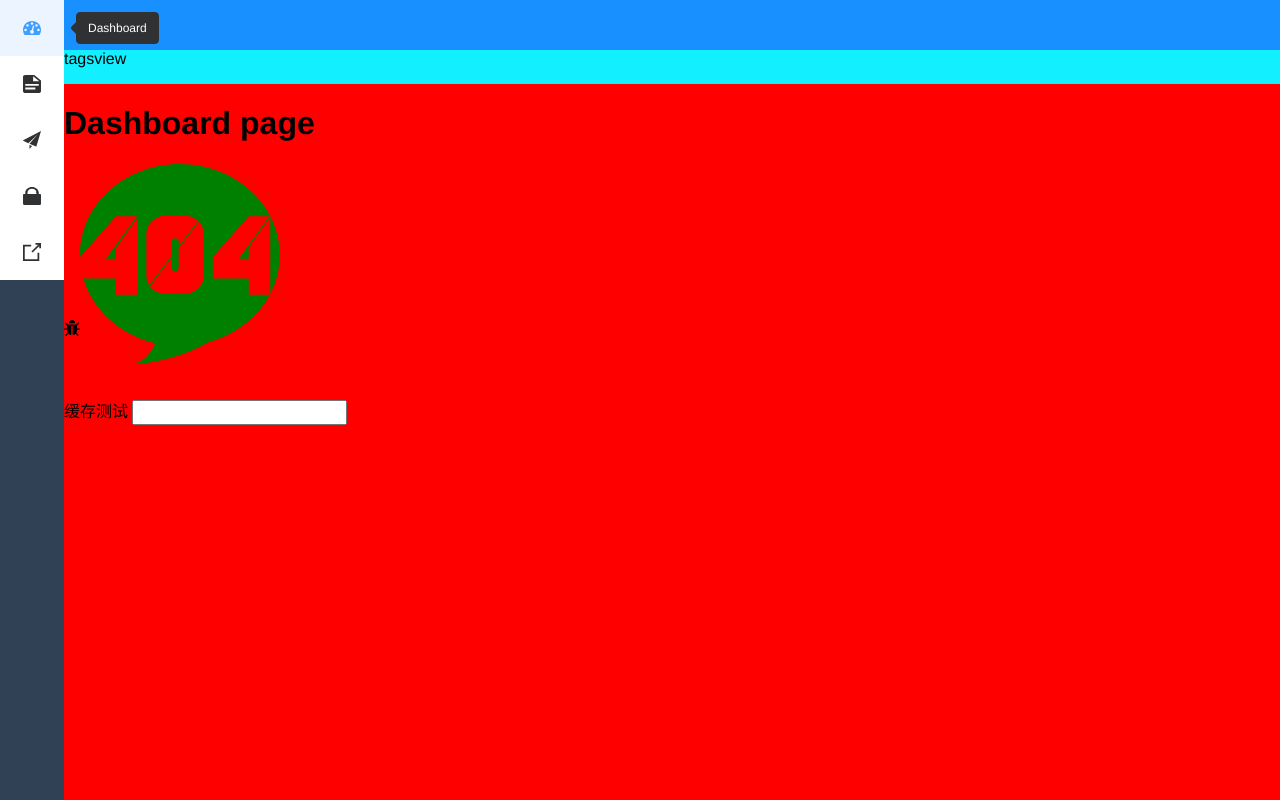
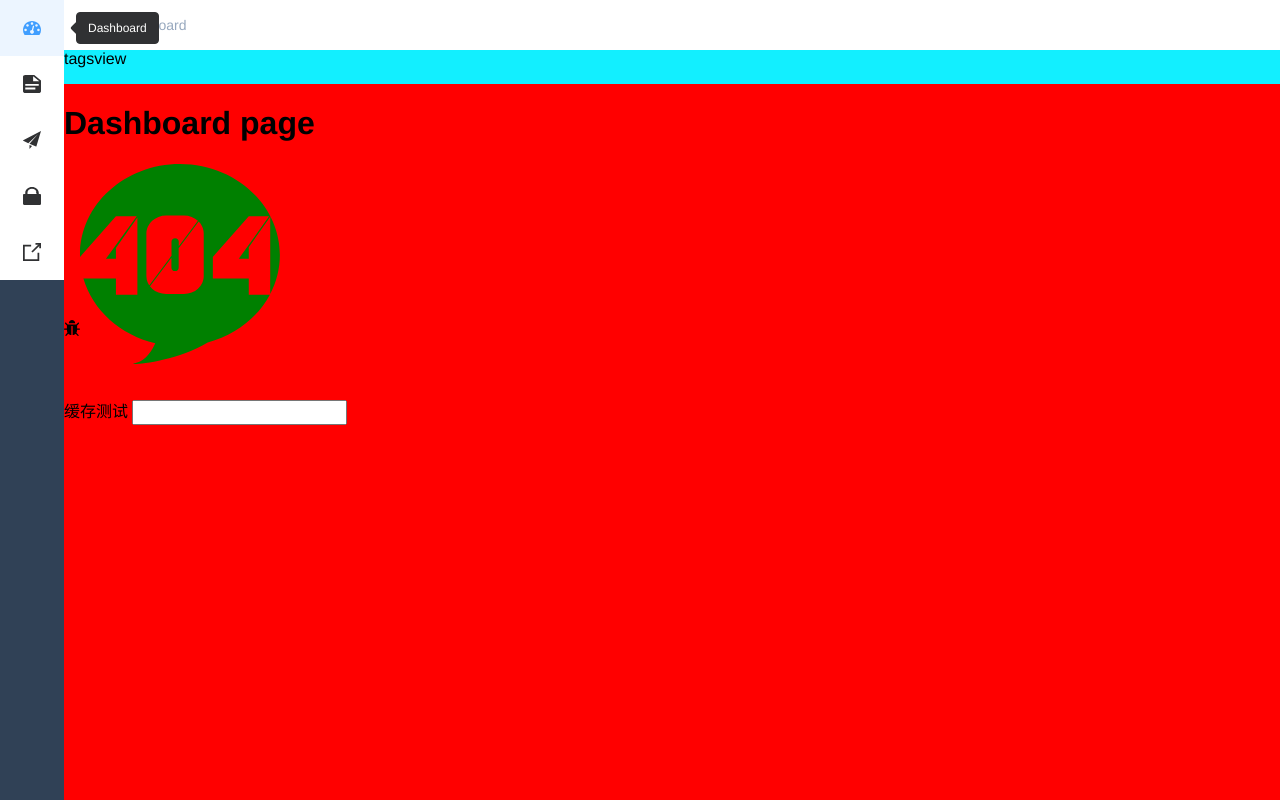
Before and after one commit to zjtt/vue3-admin-front, a Vue app: page /dashboard in a window 1280 px wide. Built offline with nearby package versions, Linux system fonts and the light colour scheme.

Commit message:
feat: 面包屑导航组件

```diff
--- a/package.json
+++ b/package.json
@@ -22,6 +22,7 @@
     "eslint-plugin-prettier": "^4.2.1",
     "normalize.css": "^8.0.1",
     "path-browserify": "^1.0.1",
+    "path-to-regexp": "^6.2.1",
     "pinia": "^2.0.32",
     "pinia-plugin-persistedstate": "^3.1.0",
     "prettier": "^2.8.4",
--- /dev/null
+++ b/src/components/Breadcrumb/index.vue
@@ -0,0 +1,112 @@
+<template>
+  <el-breadcrumb class="app-breadcrumb breadcrumb-container" separator="/">
+    <el-breadcrumb-item v-for="(item, index) in levelList" :key="item.path">
+      <!-- 面包屑导航最后一个是不可点击的 因为最后一个正是当前所显示的路由 -->
+      <span v-if="index == levelList.length - 1" class="no-redirect">
+        {{ item.meta?.title }}
+      </span>
+      <a v-else @click.prevent="handleLink(item)">{{ item.meta?.title }} </a>
+    </el-breadcrumb-item>
+  </el-breadcrumb>
+</template>
+<script lang="ts" setup>
+import type { RouteLocationMatched, RouteLocationRaw } from "vue-router"
+import { compile } from "path-to-regexp"
+type PartialRouteLocationMatched = Partial<RouteLocationMatched>
+const route = useRoute() // 相当于this.$route对象
+const router = useRouter() // 相当于this.$router对象
+const levelList = ref<Array<PartialRouteLocationMatched>>([]) // 导航列表存放matched里筛选的路由记录
+// 判断是不是Dashboard路由
+const isDashboard = (route?: PartialRouteLocationMatched) => {
+  const name = route && route.name
+  if (!name) {
+    return false
+  }
+  return (
+    (name as string).trim().toLocaleLowerCase() ===
+    "Dashboard".toLocaleLowerCase()
+  )
+}
+// 获取面包屑导航
+const getBreadcrumb = () => {
+  // 对匹配的路由进行过滤 过滤掉没有title属性的路由，没有title就无法作为面包屑导航
+  let matched = route.matched.filter(
+    (item) => item.meta && item.meta.title
+  ) as PartialRouteLocationMatched[]
+  // 获取第一个匹配路由记录
+  const first = matched[0]
+  // 我们要把dashboard作为首页 始终固定在面包屑导航第一个 Dashboard/System/MenuManagement
+  // 如果第一个匹配到的路由记录不是dashboard 我们自己就把它放在记录数组的第一项
+  if (!isDashboard(first)) {
+    matched = (
+      [
+        {
+          path: "/dashboard",
+          meta: {
+            title: "Dashboard"
+          }
+        }
+      ] as PartialRouteLocationMatched[]
+    ).concat(matched)
+  }
+  levelList.value = matched.filter(
+    // 筛选显示的面包屑
+    (item) => item.meta && item.meta.title && item.meta.breadcrumb !== false
+  )
+}
+watch(
+  () => route.path,
+  () => {
+    getBreadcrumb()
+  },
+  { immediate: true } // 立即执行一次
+)
+// 主要是针对 动态路由 /user/:id 进行动态参数填充
+// path-to-regexp 文档说明 https://www.npmjs.com/package/path-to-regexp
+const pathCompile = (path: string) => {
+  // 根据路径变编译成正则函数 并接收具体参数 比如根据正则/user/:id 帮你将:id替换成具体路径
+  const toPath = compile(path) // 比如 path /user/:id
+  const params = route.params // { id: 10 }
+  return toPath(params) // toPath({ id: 10 }) => /user/10 返回填充后的路径
+}
+// 点击面包屑导航可跳转
+const handleLink = (route: PartialRouteLocationMatched) => {
+  const { path, redirect } = route
+  // 如果是重定向路由 就走重定向路径
+  if (redirect) {
+    router.push(redirect as RouteLocationRaw)
+    return
+  }
+  router.push(pathCompile(path!))
+}
+</script>
+<style lang="scss" scoped>
+.app-breadcrumb.el-breadcrumb {
+  display: inline-block;
+  /* float: left; */
+  line-height: 50px;
+  font-size: 14px;
+  margin-left: 8px;
+}
+.no-redirect {
+  color: #97a8be;
+  cursor: text;
+}
+</style>
+<style lang="scss">
+.breadcrumb-enter-active,
+.breadcrumb-leave-active {
+  transition: all 0.5s;
+}
+.breadcrumb-enter,
+.breadcrumb-leave-active {
+  opacity: 0;
+  transform: translateX(20px);
+}
+.breadcrumb-leave-active {
+  position: absolute;
+}
+.breadcrumb-move {
+  transition: all 0.5s;
+}
+</style>
--- a/src/components/Navbar.vue
+++ b/src/components/Navbar.vue
@@ -1,6 +1,7 @@
 <template>
   <div class="navbar">
     <hambuger @toggleClick="toggleSidebar" :is-active="sidebar.opened" />
+    <breadcrumb></breadcrumb>
   </div>
 </template>
 <script lang="ts" setup>
--- a/src/router/index.ts
+++ b/src/router/index.ts
@@ -63,26 +63,26 @@
           icon: "list",
         },
       },
-      // {
-      //   path: "role",
-      //   component: () =>
-      //     import(/* webpackChunkName: "role" */
-      //       "@/views/system/role.vue"),
-      //   meta: {
-      //     title: "Role Management",
-      //     icon: "list",
-      //   },
-      // },
-      // {
-      //   path: "user",
-      //   component: () =>
-      //     import(/* webpackChunkName: "user" */
-      //       "@/views/system/user.vue"),
-      //   meta: {
-      //     title: "User Management",
-      //     icon: "list",
-      //   },
-      // },
+      {
+        path: "role",
+        component: () =>
+          import(/* webpackChunkName: "role" */
+            "@/views/system/role.vue"),
+        meta: {
+          title: "Role Management",
+          icon: "list",
+        },
+      },
+      {
+        path: "user",
+        component: () =>
+          import(/* webpackChunkName: "user" */
+            "@/views/system/user.vue"),
+        meta: {
+          title: "User Management",
+          icon: "list",
+        },
+      },
     ],
   },
   {
--- a/src/views/layout/index.vue
+++ b/src/views/layout/index.vue
@@ -30,10 +30,10 @@
     display: flex;
     flex-direction: column;
     .header {
-      background: cyan;
+      // background: cyan;
       .navbar {
         height: 50px;
-        background: #1890ff;
+        // background: #1890ff;
       }
       .tags-view {
         height: 34px;
--- a/src/views/system/menu.vue
+++ b/src/views/system/menu.vue
@@ -1,5 +1,9 @@
 <template>
   <div>
-  <h1>Menu page</h1>
+    <h1>Menu page</h1>
   </div>
-  </template>
+</template>
+
+<script setup lang="ts"></script>
+
+<style scoped></style>
```
Also changed, not shown: src/components.d.ts (+5 -2 lines), 1 other file (tests, documents, lock files or other folders).
